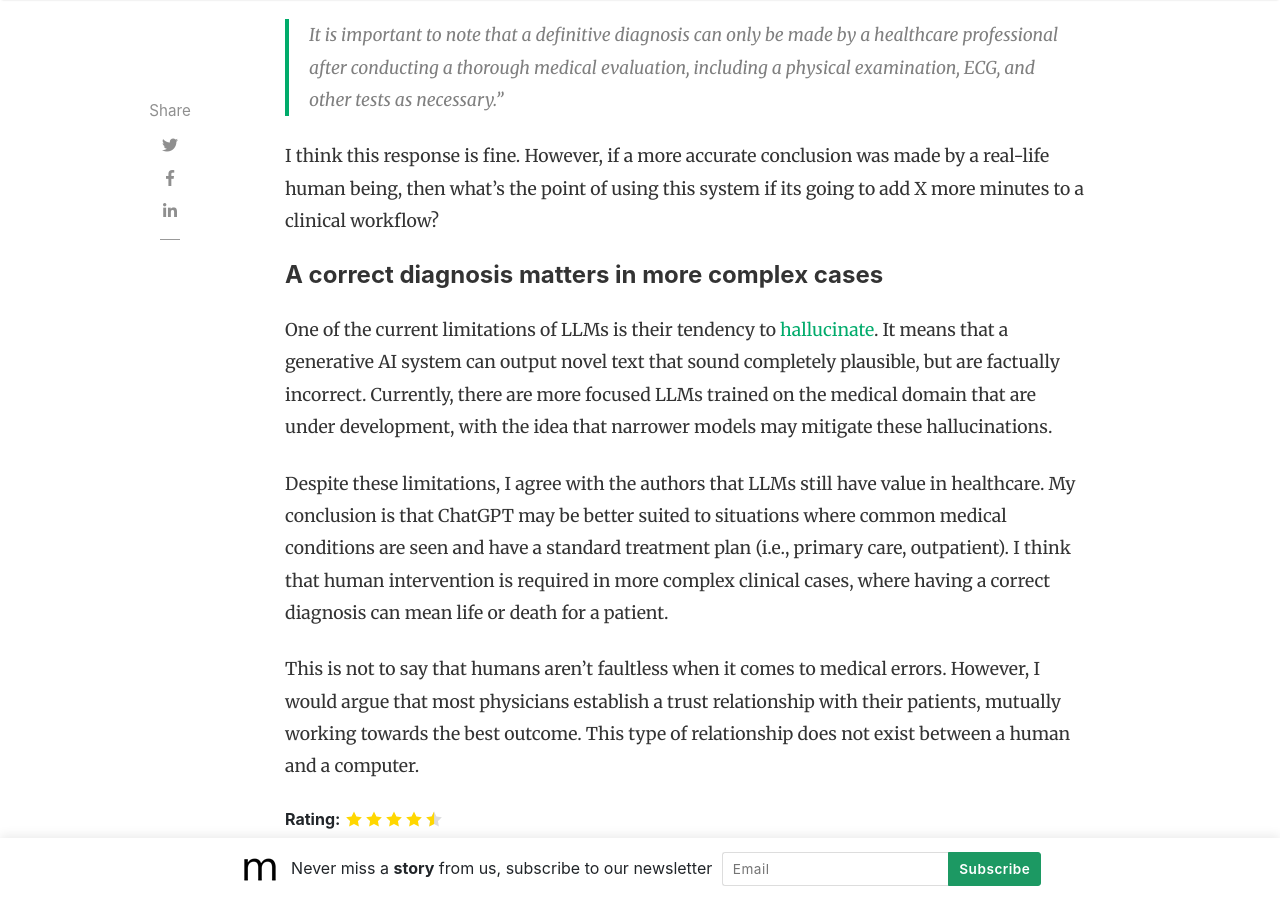
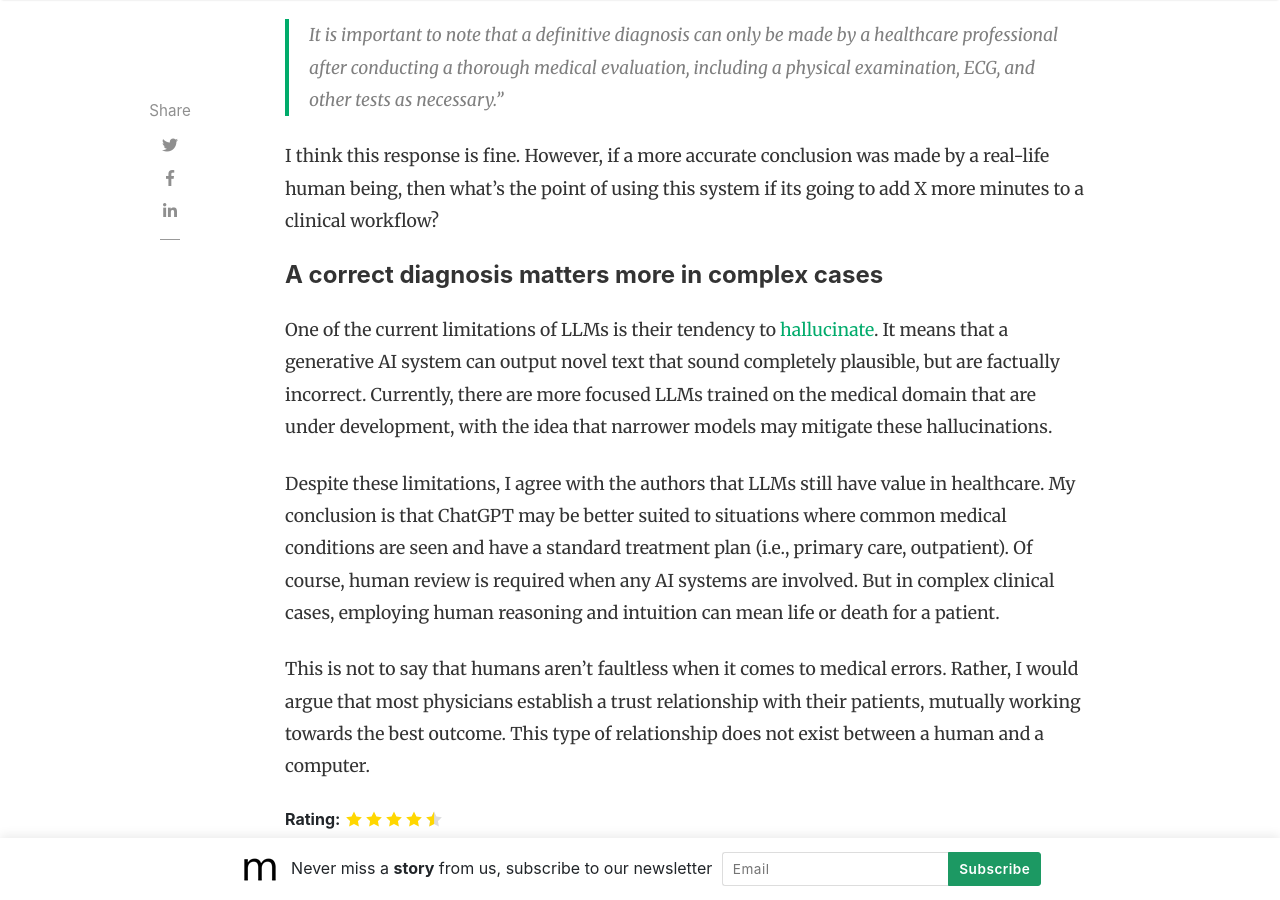
Before and after one commit to slsu0424/slsu0424.github.io, a Jekyll site: the page built from _posts/2023-06-02-test.md, in a window 1280 px wide and 900 px high, scrolled down 3270 px. Built offline with Jekyll 4.4.1, drawn with Linux system fonts in a browser that asks for light colours; nearby versions of some CDN libraries; comment, search, counter and statistics services are not loaded.

Commit message:
Update 2023-06-02-test.md

```diff
--- a/_posts/2023-06-02-test.md
+++ b/_posts/2023-06-02-test.md
@@ -48,10 +48,10 @@
 
 I think this response is fine.  However, if a more accurate conclusion was made by a real-life human being, then what's the point of using this system if its going to add X more minutes to a clinical workflow?
 
-#### A correct diagnosis matters in more complex cases
+#### A correct diagnosis matters more in complex cases
 
 One of the current limitations of LLMs is their tendency to [hallucinate](https://spectrum.ieee.org/ai-hallucination).  It means that a generative AI system can output novel text that sound completely plausible, but are factually incorrect.  Currently, there are more focused LLMs trained on the medical domain that are under development, with the idea that narrower models may mitigate these hallucinations.
 
-Despite these limitations, I agree with the authors that LLMs still have value in healthcare.  My conclusion is that ChatGPT may be better suited to situations where common medical conditions are seen and have a standard treatment plan (i.e., primary care, outpatient).  I think that human intervention is required in more complex clinical cases, where having a correct diagnosis can mean life or death for a patient.
+Despite these limitations, I agree with the authors that LLMs still have value in healthcare.  My conclusion is that ChatGPT may be better suited to situations where common medical conditions are seen and have a standard treatment plan (i.e., primary care, outpatient).  Of course, human review is required when any AI systems are involved.  But in complex clinical cases, employing human reasoning and intuition can mean life or death for a patient.
 
-This is not to say that humans aren't faultless when it comes to medical errors.  However, I would argue that most physicians establish a trust relationship with their patients, mutually working towards the best outcome.  This type of relationship does not exist between a human and a computer.
+This is not to say that humans aren't faultless when it comes to medical errors.  Rather, I would argue that most physicians establish a trust relationship with their patients, mutually working towards the best outcome.  This type of relationship does not exist between a human and a computer.
```
